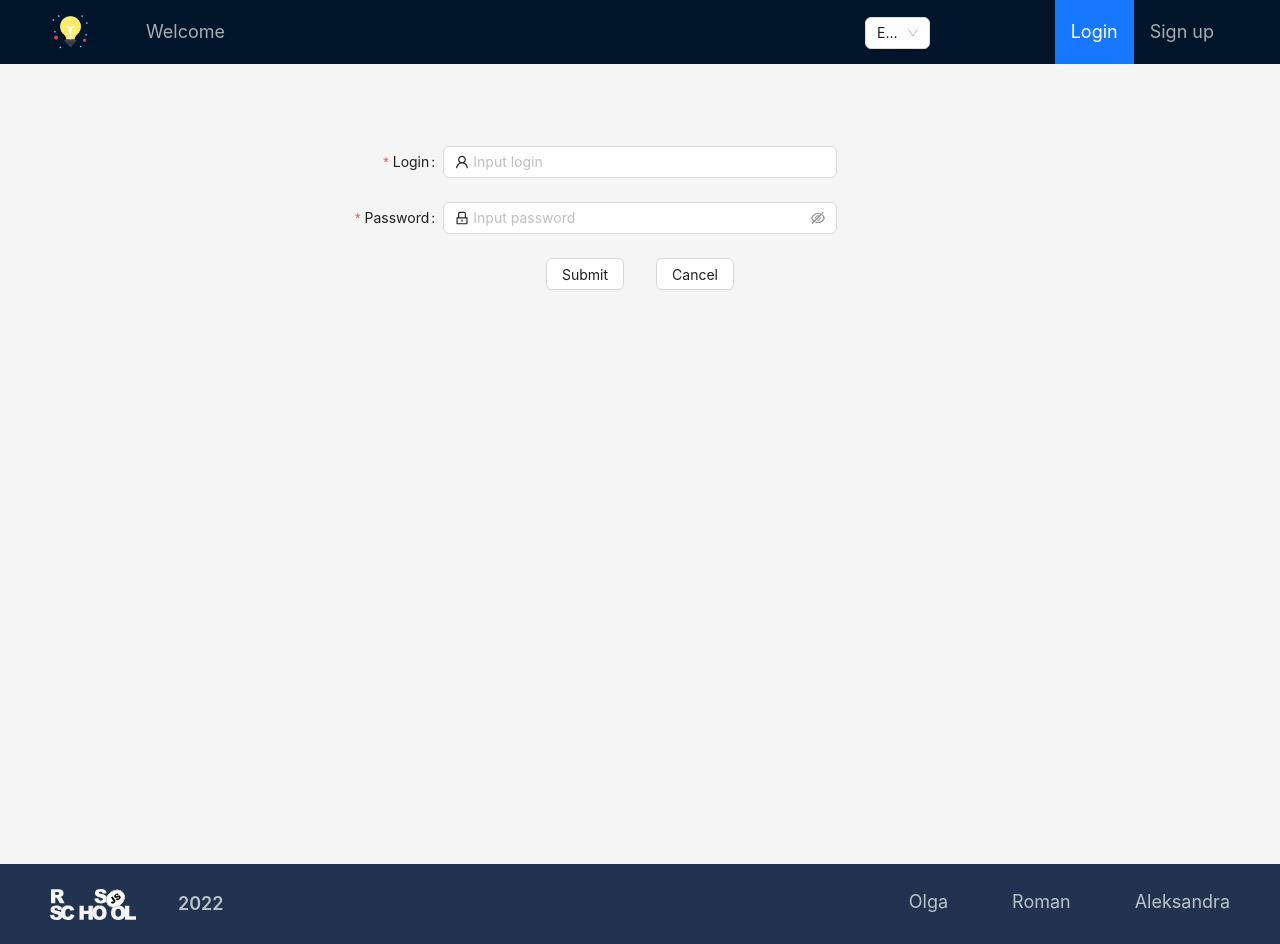
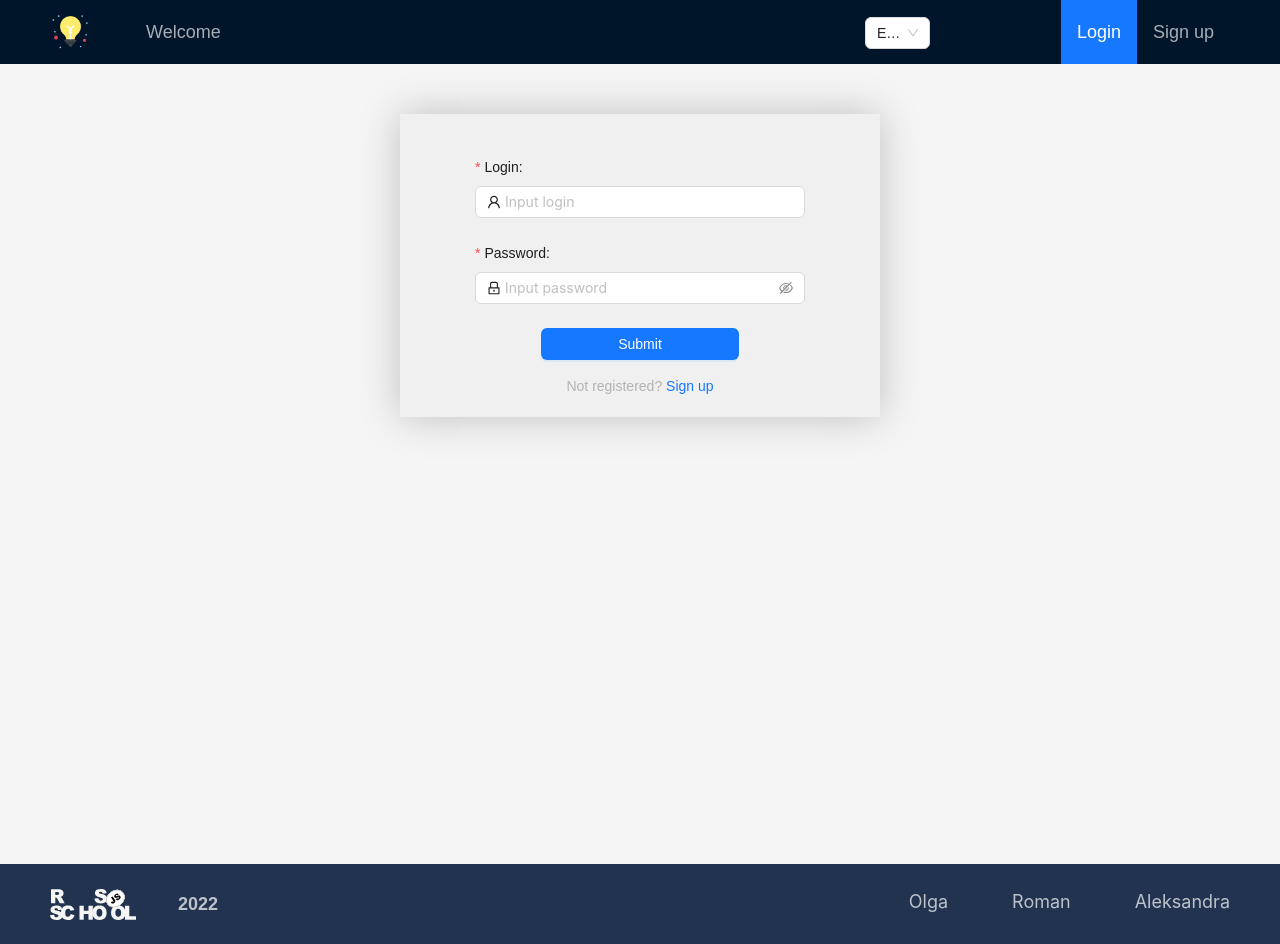
Before and after one commit to romababok/project-management-app, a React (Create React App) app: page /login in a window 1280 px wide. Built offline with nearby package versions, Linux system fonts and the light colour scheme.

Commit message:
feat: update page login

```diff
--- a/src/features/auth/auth-slice.ts
+++ b/src/features/auth/auth-slice.ts
@@ -164,6 +164,9 @@ export const authSlice = createSlice({
       })
       .addCase(authSignUp.fulfilled, (state) => {
         state.status = 'idle';
+        notification.success({
+          message: i18next.t('User registered'),
+        });
       })
       .addCase(authSignUp.rejected, setError)
 
--- a/src/pages/index.ts
+++ b/src/pages/index.ts
@@ -1,5 +1,5 @@
 export * from './welcome/welcome-page';
-export * from './login';
+export * from './login/login';
 export * from './boards-list';
 export * from './selected-board/selected-board';
 export * from './profile/profile';
--- a/src/pages/login.tsx
+++ /dev/null
@@ -1,108 +0,0 @@
-import React, { useEffect } from 'react';
-import { Content } from 'antd/lib/layout/layout';
-import { Button, Form, Input } from 'antd';
-import { useNavigate } from 'react-router';
-import { useForm } from 'antd/es/form/Form';
-import { authSignIn, authSignUp } from '../features/auth/auth-slice';
-import { useAppDispatch, useAppSelector } from '../app/hooks';
-import { useLocation } from 'react-router-dom';
-import { PageLoadingIndicator } from '../components';
-import { LockOutlined, UserOutlined } from '@ant-design/icons';
-import { useTranslation } from 'react-i18next';
-
-export const LoginPage: React.FC = () => {
-  const [form] = useForm();
-  const navigate = useNavigate();
-  const dispatch = useAppDispatch();
-  const location = useLocation();
-  const status = useAppSelector((state) => state.auth.status);
-
-  const userId = useAppSelector((state) => state.auth.userData._id);
-  const { t } = useTranslation();
-
-  useEffect(() => {
-    if (userId) {
-      navigate('/boards');
-    }
-  }, [navigate, userId]);
-
-  const handleFinish = async (values: { name: string; login: string; password: string }) => {
-    if (location.pathname === '/login') {
-      await dispatch(authSignIn(values));
-      navigate('/boards');
-    } else {
-      dispatch(authSignUp(values));
-    }
-  };
-
-  if (status === 'loading') {
-    return <PageLoadingIndicator />;
-  }
-
-  return (
-    <Content style={{ padding: '50px 50px', minHeight: '100vh' }}>
-      <div className="site-layout-content">
-        <Form
-          form={form}
-          name="login-form"
-          labelCol={{ span: 8 }}
-          wrapperCol={{ span: 8 }}
-          autoComplete="off"
-          onFinish={handleFinish}
-          style={{ marginTop: '2rem' }}
-        >
-          {location.pathname === '/registration' && (
-            <Form.Item
-              name="name"
-              label={t('Name')}
-              rules={[
-                { required: true, message: `${t('Validation of name')}` },
-                { min: 3, message: `${t('Validation of name length')}` },
-                { max: 10, message: `${t('Validation of max length')}` },
-              ]}
-            >
-              <Input placeholder={t('Input name') as string} prefix={<UserOutlined />} />
-            </Form.Item>
-          )}
-          <Form.Item
-            name="login"
-            label={t('Login')}
-            rules={[
-              { required: true, message: `${t('Validation of login')}` },
-              { min: 3, message: `${t('Validation of login length')}` },
-              { max: 10, message: `${t('Validation of max length')}` },
-            ]}
-          >
-            <Input
-              placeholder={t('Input login') as string}
-              prefix={<UserOutlined />}
-              maxLength={11}
-            />
-          </Form.Item>
-          <Form.Item
-            name="password"
-            label={t('Password')}
-            rules={[
-              { required: true, message: `${t('Validation of password')}` },
-              {
-                min: 4,
-                message: `${t('Validation of password length')}`,
-              },
-              { max: 10, message: `${t('Validation of max length')}` },
-            ]}
-          >
-            <Input.Password
-              placeholder={t('Input password') as string}
-              prefix={<LockOutlined />}
-              maxLength={11}
-            />
-          </Form.Item>
-          <Button htmlType="submit">{t('Submit button')}</Button>
-          <Button onClick={() => navigate('../')} style={{ marginLeft: '2rem' }}>
-            {t('Cancel button')}
-          </Button>
-        </Form>
-      </div>
-    </Content>
-  );
-};
--- /dev/null
+++ b/src/pages/login/login.scss
@@ -0,0 +1,21 @@
+* {
+  margin: 0;
+  padding: 0;
+  outline: none;
+  box-sizing: border-box;
+  font-family: 'Poppins', sans-serif;
+}
+
+.container {
+  margin: auto;
+  background: #fff;
+  max-width: 30rem;
+  padding: 10px 20px 20px 20px;
+  box-shadow: 0 0 39px rgb(0 0 0 / 22%);
+  background-color: #f0f0f0;
+}
+.message {
+  margin: 15px 0 0;
+  color: #b3b3b3;
+  font-size: 14px;
+}
--- /dev/null
+++ b/src/pages/login/login.tsx
@@ -0,0 +1,127 @@
+import React, { useEffect } from 'react';
+import { Content } from 'antd/lib/layout/layout';
+import { Button, Col, Form, Input, Row } from 'antd';
+import { useNavigate } from 'react-router';
+import { useForm } from 'antd/es/form/Form';
+import { authSignIn, authSignUp } from '../../features/auth/auth-slice';
+import { useAppDispatch, useAppSelector } from '../../app/hooks';
+import { Link, useLocation } from 'react-router-dom';
+import { PageLoadingIndicator } from '../../components';
+import { LockOutlined, UserOutlined } from '@ant-design/icons';
+import { useTranslation } from 'react-i18next';
+import './login.scss';
+
+export const LoginPage: React.FC = () => {
+  const [form] = useForm();
+  const navigate = useNavigate();
+  const dispatch = useAppDispatch();
+  const location = useLocation();
+  const status = useAppSelector((state) => state.auth.status);
+
+  const userId = useAppSelector((state) => state.auth.userData._id);
+  const { t } = useTranslation();
+
+  useEffect(() => {
+    if (userId) {
+      navigate('/boards');
+    }
+  }, [navigate, userId]);
+
+  const handleFinish = async (values: { name: string; login: string; password: string }) => {
+    if (location.pathname === '/login') {
+      await dispatch(authSignIn(values));
+      navigate('/boards');
+    } else {
+      dispatch(authSignUp(values));
+    }
+  };
+
+  if (status === 'loading') {
+    return <PageLoadingIndicator />;
+  }
+
+  return (
+    <Content style={{ padding: '50px 50px', minHeight: '100vh' }}>
+      <div className="container">
+        <Row justify="center">
+          <Col span={18}>
+            <Form
+              layout="vertical"
+              form={form}
+              autoComplete="off"
+              name="login-form"
+              onFinish={handleFinish}
+              style={{ marginTop: '2rem' }}
+            >
+              {location.pathname === '/registration' && (
+                <Form.Item
+                  name="name"
+                  label={t('Name')}
+                  rules={[
+                    { required: true, message: `${t('Validation of name')}` },
+                    { min: 3, message: `${t('Validation of name length')}` },
+                    { max: 10, message: `${t('Validation of max length')}` },
+                  ]}
+                >
+                  <Input
+                    autoComplete="off"
+                    placeholder={t('Input name') as string}
+                    prefix={<UserOutlined />}
+                  />
+                </Form.Item>
+              )}
+              <Form.Item
+                name="login"
+                label={t('Login')}
+                rules={[
+                  { required: true, message: `${t('Validation of login')}` },
+                  { min: 3, message: `${t('Validation of login length')}` },
+                  { max: 10, message: `${t('Validation of max length')}` },
+                ]}
+              >
+                <Input
+                  autoComplete="off"
+                  placeholder={t('Input login') as string}
+                  prefix={<UserOutlined />}
+                  maxLength={11}
+                />
+              </Form.Item>
+              <Form.Item
+                name="password"
+                label={t('Password')}
+                rules={[
+                  { required: true, message: `${t('Validation of password')}` },
+                  {
+                    min: 4,
+                    message: `${t('Validation of password length')}`,
+                  },
+                  { max: 10, message: `${t('Validation of max length')}` },
+                ]}
+              >
+                <Input.Password
+                  autoComplete="off"
+                  placeholder={t('Input password') as string}
+                  prefix={<LockOutlined />}
+                  maxLength={11}
+                />
+              </Form.Item>
+              <Button style={{ width: '60%' }} type="primary" htmlType="submit">
+                {t('Submit button')}
+              </Button>
+              {location.pathname === '/login' ? (
+                <p className="message">
+                  {t('Not registered')}
+                  <Link to="/registration"> {t('Header sign up link')}</Link>
+                </p>
+              ) : (
+                <p className="message">
+                  {t('Registered')} <Link to="/login">{t('Header login link')}</Link>
+                </p>
+              )}
+            </Form>
+          </Col>
+        </Row>
+      </div>
+    </Content>
+  );
+};
--- a/src/translation/by.json
+++ b/src/translation/by.json
@@ -5,6 +5,8 @@
   "Header board link": "Дошки",
   "Header login link": "Увайсці",
   "Header sign up link": "Зарэгістравацца",
+  "Not registered": "Не зарэгістраваны?",
+  "Registered": "Зарэгістраваны?",
   "Header edit profile link": "Профіль",
   "Header logout link": "Выйсці",
   "Welcome": "Прывітанне",
@@ -39,6 +41,7 @@
   "Name": "Імя:",
   "Login": "Логiн:",
   "UserId": "Карыстальнік:",
+  "User registered": "Карыстальнік зарэгістраваны!",
   "Password": "Пароль:",
   "Edit board": "Рэдагаваць дошку",
   "Edit button": "Рэдагаваць",
--- a/src/translation/en.json
+++ b/src/translation/en.json
@@ -69,6 +69,9 @@
   "Description": "Description:",
   "Owner": "Owner:",
   "Users": "Users:",
+  "User registered": "User registered!",
+  "Not registered": "Not registered?",
+  "Registered": "Registered?",
   "Select users": "Select users",
   "Cancel button": "Cancel",
   "Popconfirm column": "Are you sure you want to delete this column?",
--- a/src/translation/ru.json
+++ b/src/translation/ru.json
@@ -4,6 +4,8 @@
   "Header create new board": "Создать доску",
   "Header board link": "Доски",
   "Header login link": "Войти",
+  "Not registered": "Не зарегистрирован?",
+  "Registered": "Зарегистрирован?",
   "Header sign up link": "Регистрация",
   "Header edit profile link": "Профиль",
   "Header logout link": "Выйти",
@@ -16,6 +18,7 @@
   "Input password": "Введите пароль",
   "Input login": "Введите логин",
   "Input name": "Введите имя",
+  "User registered": "Пользователь зарегистрирован!",
   "Welcome": "Привет",
   "Welcome title": "Добро пожаловать в Teamber",
   "Welcome text": "Teamber - новое уникальное приложение которое поможет управлять рабочим процессом более эффективно. Создавай задания, работай со своей командой и достигай целей. \"Собраться вместе - это начало. Держаться вместе - это прогресс. Работать вместе - успех.\" - Генри Форд",
```
